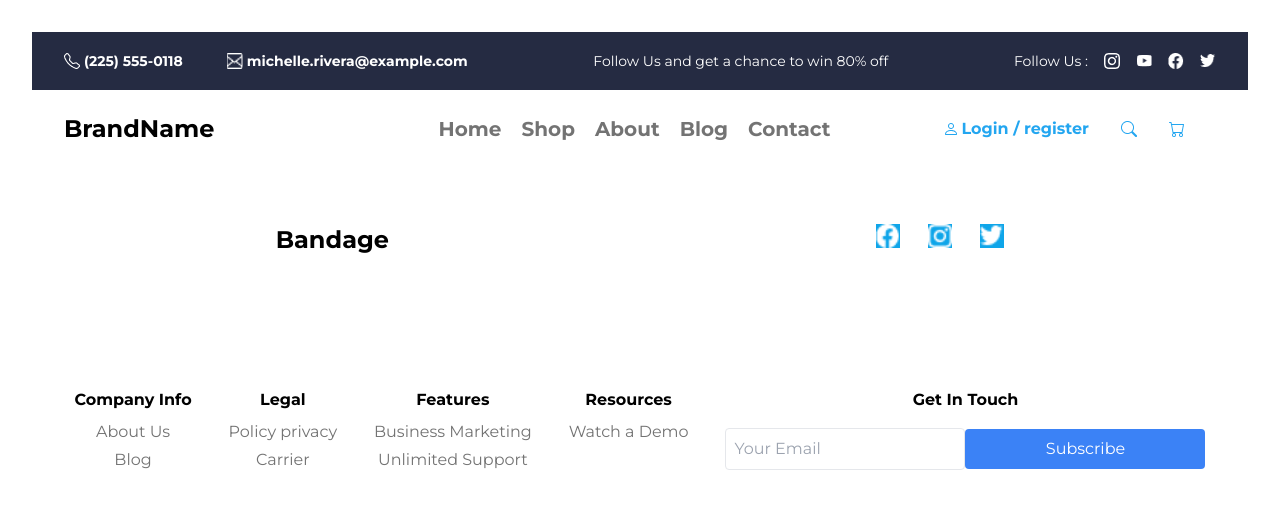
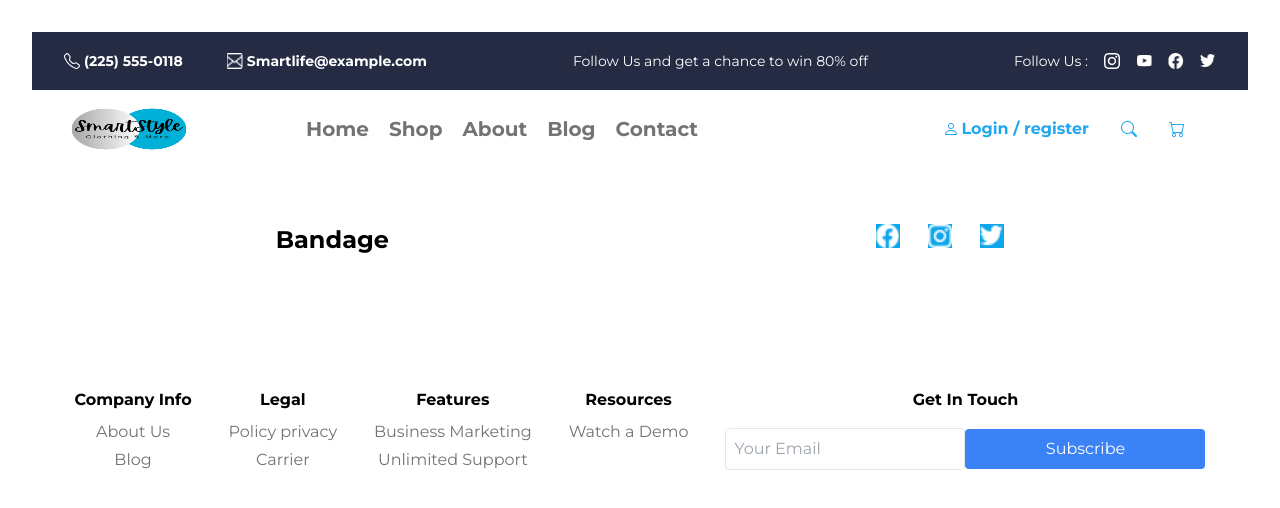
Before and after one commit to No-Country/c14-26-m-java-react, a React (Vite) app in the folder Client/: page /categories/1 in a window 1280 px wide. Shown: the top 508 px of the page. Built offline with nearby package versions, Linux system fonts and the light colour scheme.

Commit message:
cambios finales

```diff
--- a/Client/index.html
+++ b/Client/index.html
@@ -2,10 +2,10 @@
 <html lang="en">
   <head>
     <meta charset="UTF-8" />
-    <link rel="icon" type="image/svg+xml" href="/vite.svg" />
+    <link rel="icon" type="image/svg+xml" href="/smartlife.png" />
     <meta name="viewport" content="width=device-width, initial-scale=1.0" />
     <link rel="stylesheet" href="https://cdnjs.cloudflare.com/ajax/libs/font-awesome/6.4.2/css/all.min.css" integrity="sha512-z3gLpd7yknf1YoNbCzqRKc4qyor8gaKU1qmn+CShxbuBusANI9QpRohGBreCFkKxLhei6S9CQXFEbbKuqLg0DA==" crossorigin="anonymous" referrerpolicy="no-referrer" />
-    <title>Vite + React</title>
+    <title>Smartlife</title>
   </head>
   <body>
     <div id="root"></div>
--- a/Client/src/components/login/Login.jsx
+++ b/Client/src/components/login/Login.jsx
@@ -3,6 +3,7 @@ import Register from '../register/Register'
 import { useState } from 'react';
 import axios from 'axios';
 import { Context } from '../../context';
+import smartlife from '/smartlife.png'
 
 
 
@@ -41,19 +42,22 @@ const Login = ({ show, onClose, onOpenRegister }) => {
     <form onSubmit={postLogin}>
       <div className="fixed top-0 left-0 w-full h-full flex items-center justify-center">
         <div className="absolute top-0 left-0 w-full h-full bg-black opacity-50"></div>
-        <div className="bg-white p-6 rounded shadow-lg w-full md:w-[600px] h-[659px] z-10">
+        <div className="bg-white p-6 rounded shadow-lg w-full md:w-[600px] h-[600px] z-10">
 
           <button onClick={onClose} className="text-right w-full">X</button>
-          <h1 className='font-bold mt-6 text-center text-3xl'>BrandName</h1>
+          <div className='flex items-center justify-center'>
+          <img src={smartlife} alt='smartlife' className='h-[150px] w-[180px] '/>
+          </div>
+          {/* <h1 className='font-bold mt-6 text-center text-3xl'>BrandName</h1> */}
           <p className='text-center text-sm text-custom-gray'>Please sign In</p>
 
           <div className="w-[372px] md:ml-[80px] mt-[20px]">
-            <p className='text-sm text-custom-gray mb-2'>Email Address</p>
+            <p className='text-sm text-custom-gray mb-2'>Username</p>
             <div className="flex border-b-2">
               <input
                 className="bg-transparent border-none outline-none w-full h-[47px] text-gray-600 placeholder-gray-400"
                 type="text"
-                placeholder="your@email.com"
+                placeholder="johndoe"
                 name='username'
               />
             </div>
@@ -63,7 +67,7 @@ const Login = ({ show, onClose, onOpenRegister }) => {
             <div className="flex border-b-2">
               <input
                 className="bg-transparent border-none outline-none w-full h-[47px] text-gray-600 placeholder-gray-400"
-                type="text"
+                type="password"
                 placeholder=""
                 name='password'
               />
@@ -73,11 +77,7 @@ const Login = ({ show, onClose, onOpenRegister }) => {
           <div className='w-full md:w-[372px]  md:ml-[80px] mt-[20px]'>
             <button type='submit' className='w-full rounded h-[46px] text-white font-bold  bg-sky-500	'>Sign In</button>
           </div>
-          <p className='text-center mt-[10px] text-xs'>or continue with</p>
-          <div className="flex w-[372px] md:ml-[80px] mt-[20px]">
-            <button className='w-[170px] rounded text-white font-bold h-[46px] bg-blue-800'>Facebook</button>
-            <button className='ml-[31px] rounded text-white font-bold w-[170px] h-[46px] bg-cyan-500'>Google</button>
-          </div>
+
           <div className='w-[372px]  md:ml-[80px] mt-[40px] text-center'>
             <button onClick={handleRegisterOpen}>Create an Account</button>
             <Register show={isRegisterOpen} onClose={() => setIsRegisterOpen(false)} />
--- a/Client/src/components/navbar/Navbar.jsx
+++ b/Client/src/components/navbar/Navbar.jsx
@@ -13,6 +13,7 @@ import login from '/login.png';
 import search from '/search.png';
 import cartt from '/cart.png';
 import menu from '/menu.png';
+import smartlife from '/smartlife.png'
 
 const Navbar = () => {
   // Estados y contexto fusionados
@@ -68,7 +69,7 @@ const Navbar = () => {
             <img src={phone} alt='phone' className='h-[16px] w-[16px] mr-1' />
             <a href="#" className="text-white font-bold text-sm">(225) 555-0118</a>
             <img src={mail} alt='mail' className='h-[16px] w-[16px] mr-1 ml-11 hidden md:block' />
-            <a href="#" className="text-white font-bold text-sm hidden md:block">michelle.rivera@example.com</a>
+            <a href="#" className="text-white font-bold text-sm hidden md:block">Smartlife@example.com</a>
           </div>
 
           <div className=''>
@@ -87,7 +88,8 @@ const Navbar = () => {
       </div>
       <div className='h-[78px] w-full flex justify-between items-center'>
         <div className='flex items-center h-full ml-8 md:justify-center'>
-          <h1 className='font-bold text-[24px] lg:mr-28'>BrandName</h1>
+          <img src={smartlife} alt='smartlife' className='h-[78px] w-[130px]'/>
+          {/* <h1 className='font-bold text-[24px] lg:mr-28'>BrandName</h1> */}
 
           {/* Icono de hamburguesa solo visible en móviles */}
           <div className='lg:hidden mr-5 cursor-pointer' onClick={() => setIsMobileMenuOpen(!isMobileMenuOpen)}>
--- a/Client/src/components/register/Register.jsx
+++ b/Client/src/components/register/Register.jsx
@@ -3,6 +3,7 @@ import { useState } from 'react';
 import Login from '../login/Login';
 import { Context } from '../../context';
 import axios from 'axios';
+import smartlife from '/smartlife.png'
 
 const Register = ({ show, onClose, onOpenLogin}) => {
     const {token, saveToken,isLoginOpen, setIsLoginOpen, isRegisterOpen, setIsRegisterOpen} = useContext(Context)
@@ -43,9 +44,12 @@ const Register = ({ show, onClose, onOpenLogin}) => {
       <div className="bg-white p-6 rounded shadow-lg w-full md:w-[600px] h-[850px] z-10">
 
         <button onClick={onClose} className="text-right w-full">X</button>
-        <h1 className='font-bold mt-6 text-center text-3xl'>BrandName</h1>
+        <div className='flex items-center justify-center'>
+          <img src={smartlife} alt='smartlife' className='h-[150px] w-[180px] '/>
+          </div>
+        {/* <h1 className='font-bold mt-6 text-center text-3xl'>BrandName</h1> */}
         <p className='text-center text-sm text-custom-gray'>Please sign Up</p>
-        <div className="w-[372px] md:ml-[80px] mt-[80px]">
+        <div className="w-[372px] md:ml-[80px] mt-[35px]">
             <p className='text-sm text-custom-gray mb-2'>Name</p>
             <div className="flex border-b-2">
                 <input
@@ -94,7 +98,7 @@ const Register = ({ show, onClose, onOpenLogin}) => {
             <div className="flex border-b-2">
                 <input
                     className="bg-transparent border-none outline-none w-full h-[47px] text-gray-600 placeholder-gray-400"
-                    type="text"
+                    type="password"
                     placeholder=""
                     name='password'
                 />
@@ -104,7 +108,7 @@ const Register = ({ show, onClose, onOpenLogin}) => {
         <button type='submit' className='w-full rounded h-[46px] text-white font-bold  bg-sky-500 mt-[10px]	'>Sign Up</button>
         </div>
 
-        <div className='w-[372px]  md:ml-[80px] mt-[40px] text-center'>
+        <div className='w-[372px]  md:ml-[80px] mt-[20px] text-center'>
         <button onClick={handleLoginOpen}>Login</button>
         <Login show={isLoginOpen} onClose={() => setIsLoginOpen(false)} />
         </div>
```
Also changed, not shown: Client/public/smartlife.png (added).
